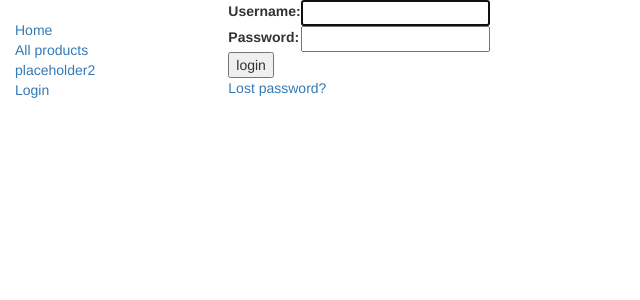
After one commit to sleepyb285/fish, a Django app: page /accounts/login/ in a window 1280 px wide. The commit adds this page. Shown: the top 300 px of the page, without its empty margins (0-640 px from the left). Run offline with Django 4.2, Linux system fonts and the light colour scheme; some libraries are stand-ins or nearby versions.

Commit message:
v.0.5
Добавлена регистрация на сайте
Добавлены кнопки логина и логаута на главную

todo:
Решить задачи прошлого обновления
Пофиксить баг, найденный в прошлом обновлении
Разобраться с локацией для объявления класса форм
Создать формы для мерчендайзеров для возможности управления ассортиментов без админ-панели
Скрыть возможность логина

```diff
--- a/fishsale/catalog/templates/base_generic.html
+++ b/fishsale/catalog/templates/base_generic.html
@@ -24,6 +24,12 @@
           <li><a href="{% url 'index' %}">Home</a></li>
           <li><a href="{% url 'products' %}">All products</a></li>
           <li><a href="">placeholder2</a></li>
+          {% if user.is_authenticated %}
+          <li>User: {{ user.get_username }}</li>
+          <li><a href="{% url 'logout'%}?next={{request.path}}">Logout</a></li>
+        {% else %}
+          <li><a href="{% url 'login'%}?next={{request.path}}">Login</a></li>
+        {% endif %}
       </ul>
      {% endblock %}
       </div>
--- a/fishsale/fishsale/urls.py
+++ b/fishsale/fishsale/urls.py
@@ -23,5 +23,6 @@ urlpatterns = [
     path('admin/', admin.site.urls),
     path('catalog/', include('catalog.urls')),
     path('', RedirectView.as_view(url='/catalog/', permanent=True)),
+    path('accounts/', include('django.contrib.auth.urls')),
 ]
 urlpatterns += static(settings.STATIC_URL, document_root=settings.STATIC_ROOT)
--- /dev/null
+++ b/fishsale/templates/registration/login.html
@@ -0,0 +1,40 @@
+{% extends "base_generic.html" %}
+
+{% block content %}
+
+{% if form.errors %}
+  <p>Your username and password didn't match. Please try again.</p>
+{% endif %}
+
+{% if next %}
+  {% if user.is_authenticated %}
+    <p>Your account doesn't have access to this page. To proceed,
+    please login with an account that has access.</p>
+  {% else %}
+    <p>Please login to see this page.</p>
+  {% endif %}
+{% endif %}
+
+<form method="post" action="{% url 'login' %}">
+{% csrf_token %}
+<table>
+
+<tr>
+  <td>{{ form.username.label_tag }}</td>
+  <td>{{ form.username }}</td>
+</tr>
+
+<tr>
+  <td>{{ form.password.label_tag }}</td>
+  <td>{{ form.password }}</td>
+</tr>
+</table>
+
+<input type="submit" value="login" />
+<input type="hidden" name="next" value="{{ next }}" />
+</form>
+
+{# Assumes you setup the password_reset view in your URLconf #}
+<p><a href="{% url 'password_reset' %}">Lost password?</a></p>
+
+{% endblock %}
--- /dev/null
+++ b/fishsale/templates/registration/password_reset.email.html
@@ -0,0 +1,2 @@
+Someone asked for password reset for email {{ email }}. Follow the link below:
+{{ protocol}}://{{ domain }}{% url 'password_reset_confirm' uidb64=uid token=token %}
--- /dev/null
+++ b/fishsale/templates/registration/password_reset_done.html
@@ -0,0 +1,4 @@
+{% extends "base_generic.html" %}
+{% block content %}
+<p>We've emailed you instructions for setting your password. If they haven't arrived in a few minutes, check your spam folder.</p>
+{% endblock %}
```
Also changed, not shown: fishsale/fishsale/settings.py (+5 -2 lines), fishsale/templates/registration/logged_out.html (added, +7 -0 lines), fishsale/templates/registration/password_reset_confirm.html (added, +31 -0 lines), fishsale/templates/registration/password_reset_form.html (added, +10 -0 lines), fishsale/db.sqlite3, 1 other file.
